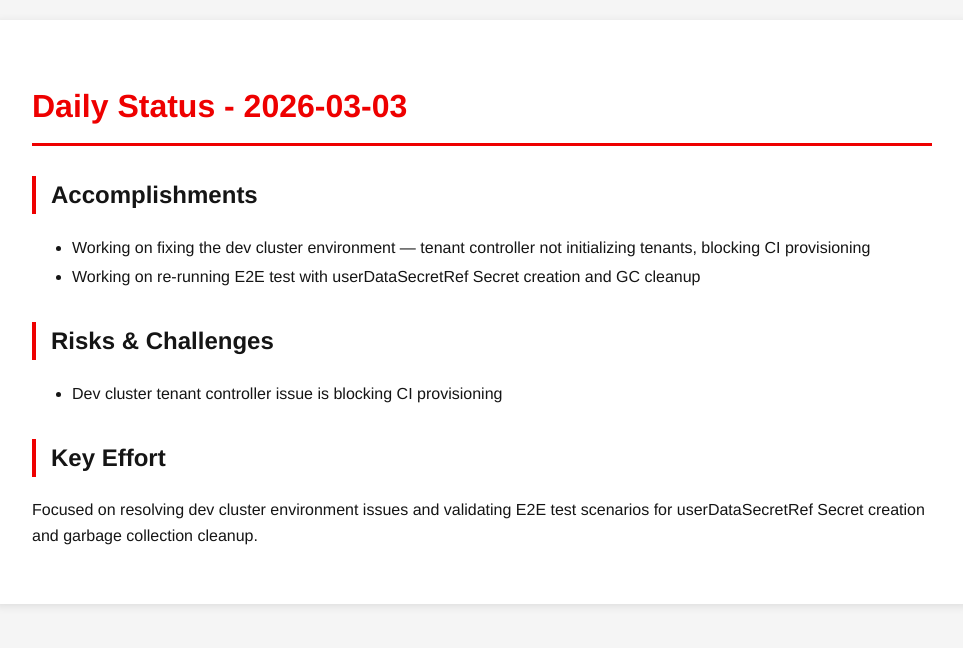
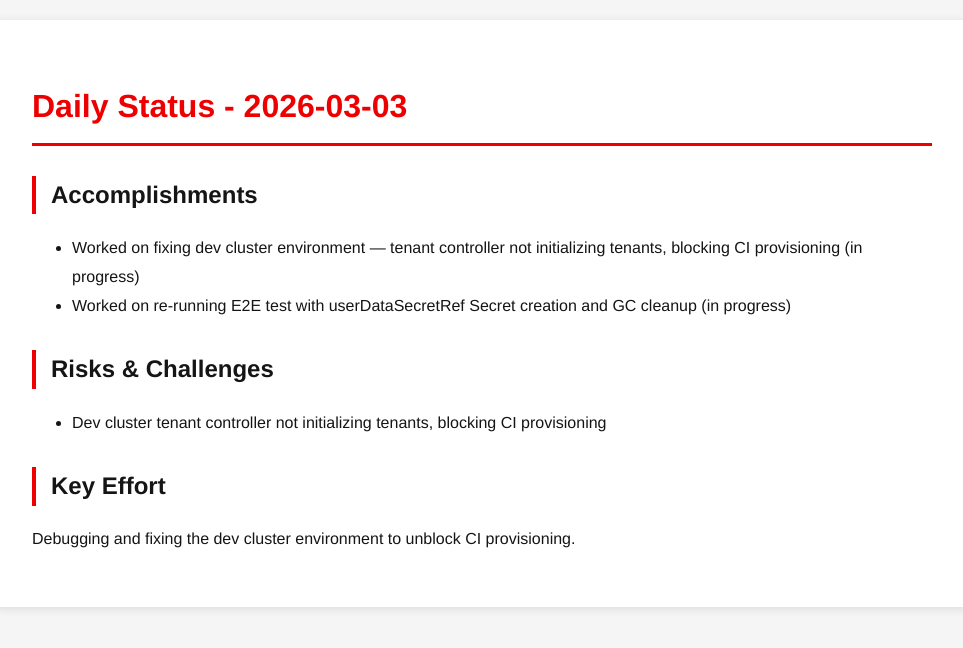
Before and after one commit to tzvatot/daily-status, a Jekyll site: the page built from 2026-03-03.md, in a window 1280 px wide. Shown: the top 648 px of the page, without its empty margins (158-1121 px from the left). Built offline with Jekyll 4.4.1, drawn with Linux system fonts in a browser that asks for light colours.

Commit message:
Daily status update - 2026-03-03

```diff
--- a/2026-03-03.md
+++ b/2026-03-03.md
@@ -8,13 +8,13 @@
 
 ## Accomplishments
 
-- Working on fixing the dev cluster environment — tenant controller not initializing tenants, blocking CI provisioning
-- Working on re-running E2E test with userDataSecretRef Secret creation and GC cleanup
+- Worked on fixing dev cluster environment — tenant controller not initializing tenants, blocking CI provisioning (in progress)
+- Worked on re-running E2E test with userDataSecretRef Secret creation and GC cleanup (in progress)
 
 ## Risks & Challenges
 
-- Dev cluster tenant controller issue is blocking CI provisioning
+- Dev cluster tenant controller not initializing tenants, blocking CI provisioning
 
 ## Key Effort
 
-Focused on resolving dev cluster environment issues and validating E2E test scenarios for userDataSecretRef Secret creation and garbage collection cleanup.
+Debugging and fixing the dev cluster environment to unblock CI provisioning.
```
